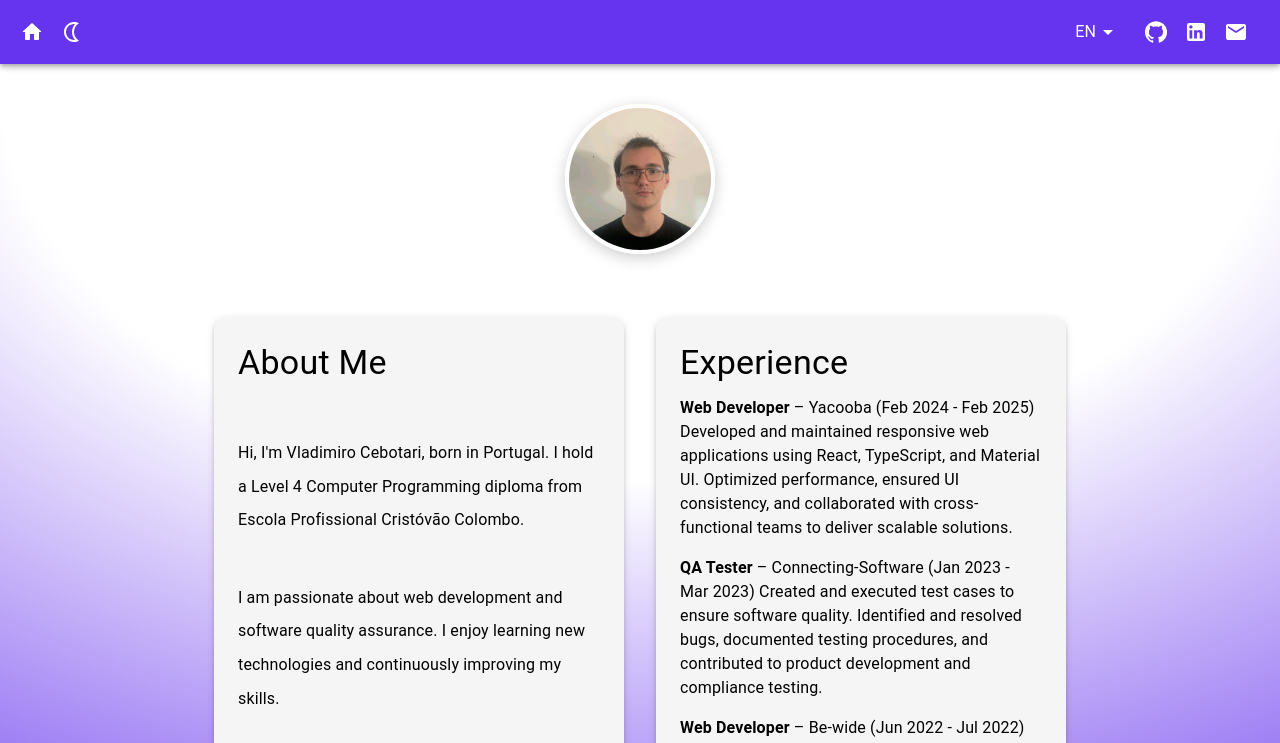
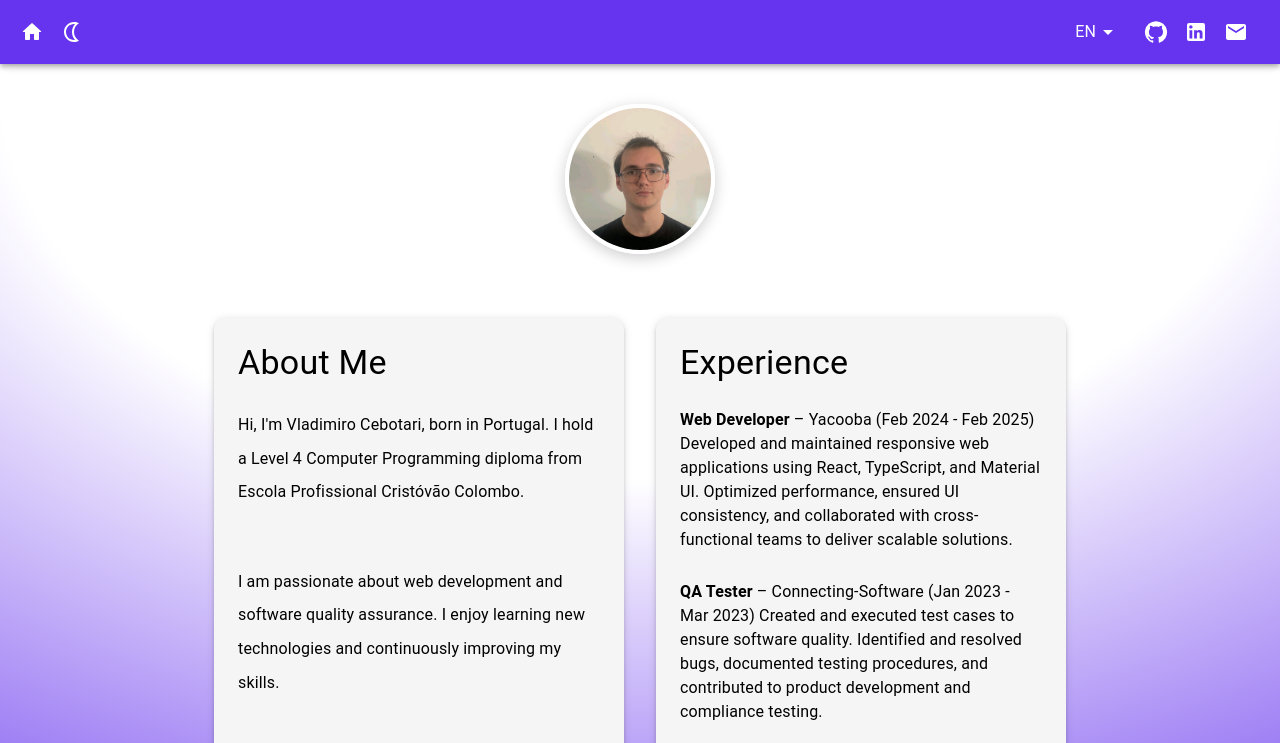
Before and after one commit to OneFor4ll/porfolio, a Next.js app: page /about-page in a window 1280 px wide. Shown: the top 743 px of the page. Built offline with nearby package versions, Linux system fonts and the light colour scheme.

Commit message:
chore: improved code

```diff
--- a/libs/components/sections/index/About.tsx
+++ b/libs/components/sections/index/About.tsx
@@ -93,7 +93,6 @@ const About = () => {
                 p: 3,
                 borderRadius: 3,
                 height: "100%",
-                display: "flex",
                 flexDirection: "column",
                 justifyContent: "space-between",
                 backgroundColor: theme.palette.background.paper,
@@ -103,7 +102,7 @@ const About = () => {
                 },
               }}
             >
-              <Typography variant="h4" gutterBottom sx={{ mb: 3 }}>
+              <Typography variant="h4" sx={{paddingBottom:3}}>
                 {t.aboutMe}
               </Typography>
               {aboutMeContent.map((text, index) => (
@@ -112,7 +111,7 @@ const About = () => {
                   variant="body1"
                   paragraph
                   sx={{
-                    paddingBottom: 0,
+                    paddingBottom: 5,
                     lineHeight: 2.1,
                   }}
                 >
```
